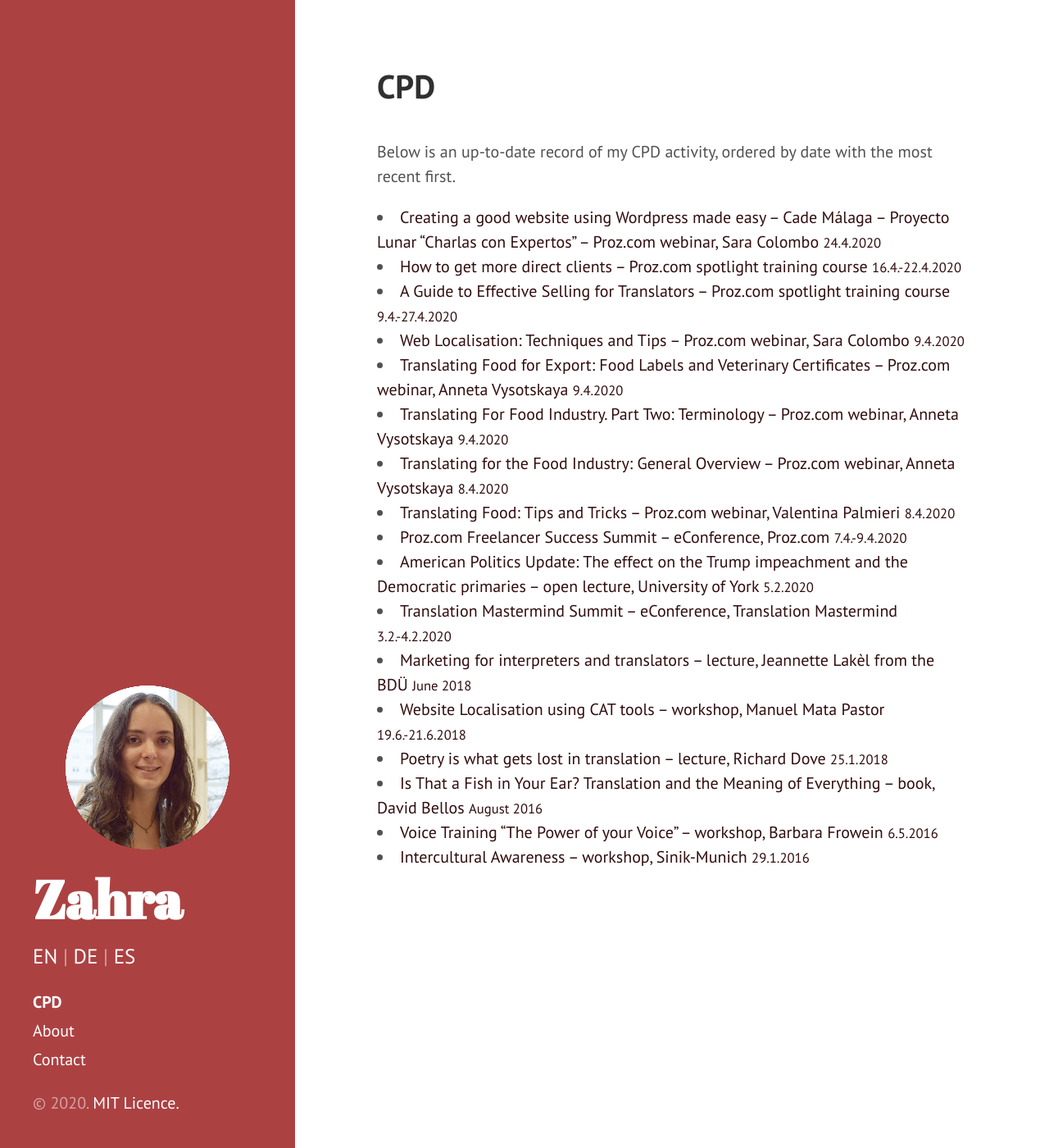
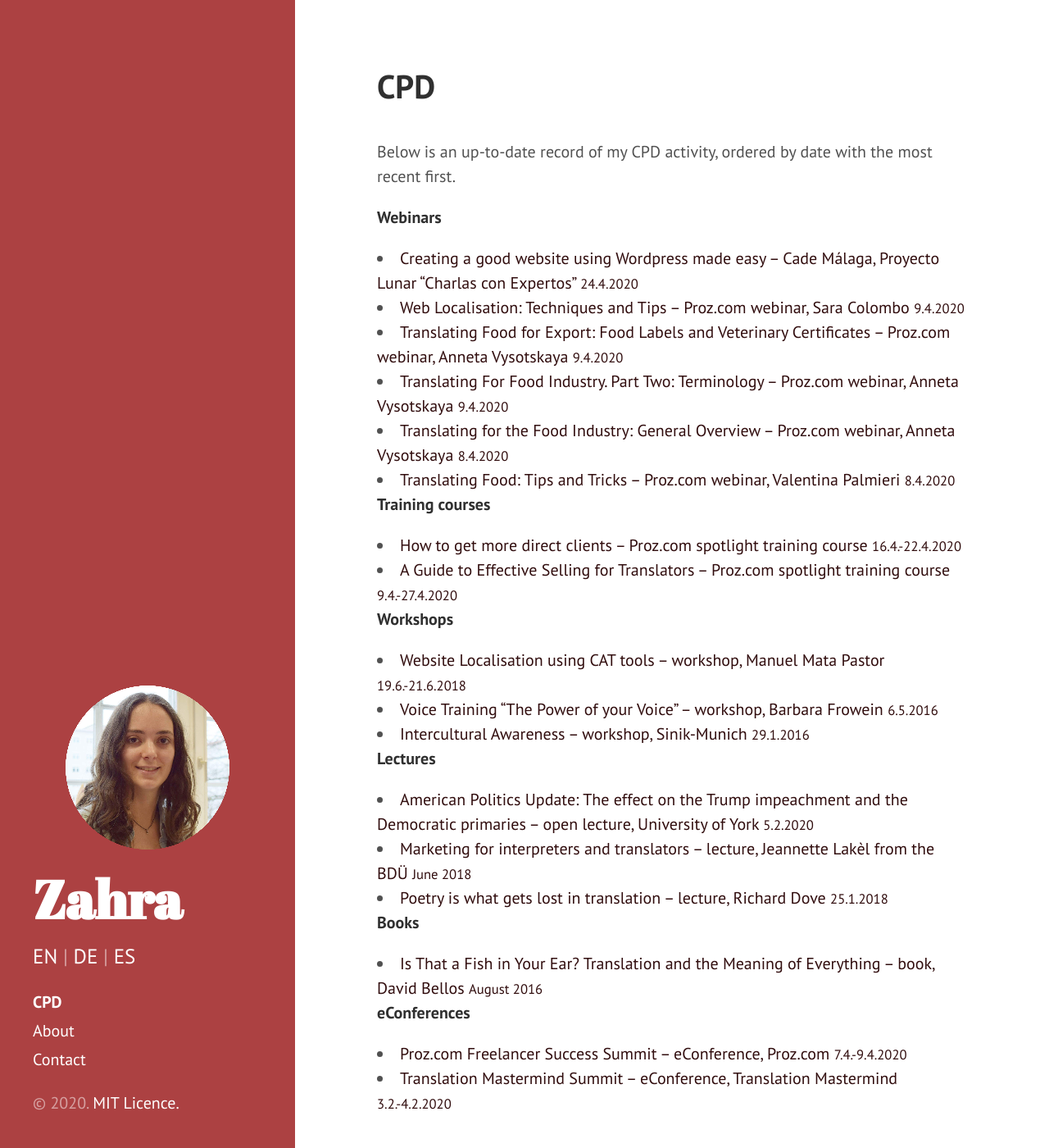
Before and after one commit to Zahra-Claire-Bahrani-Peacock/zahra-claire-bahrani-peacock.github.io, a Jekyll site: the page built from CPD.md, in a window 1280 px wide and 1400 px high. Shown: the whole window at 82% size. Built offline with Jekyll 4.4.1, drawn with Linux system fonts in a browser that asks for light colours; some of the changed lines change nothing that is shown.

Commit message:
Update CPD.md

```diff
--- a/CPD.md
+++ b/CPD.md
@@ -6,13 +6,11 @@ permalink: cpd
 <br/>
 Below is an up-to-date record of my CPD activity, ordered by date with the most recent first.
 <br/>
-<li><a href="https://videos.proz.com/videos/web-localisation-techniques-and-tips-440 " target="_blank">Creating a good website using Wordpress made easy – Cade Málaga – Proyecto Lunar
-“Charlas con Expertos”
- – Proz.com webinar, Sara Colombo <small>24.4.2020</small></a></li>
 
-<li><a href="https://training.proz.com/spotlight-training/how-to-get-more-direct-clients-1" target="_blank">How to get more direct clients – Proz.com spotlight training course <small>16.4.-22.4.2020</small></a></li>
+**Webinars**
 
-<li><a href="https://training.proz.com/spotlight-training/guide-to-effective-sales" target="_blank">A Guide to Effective Selling for Translators – Proz.com spotlight training course <small>9.4.-27.4.2020</small></a></li>
+<li><a href="https://videos.proz.com/videos/web-localisation-techniques-and-tips-440 " target="_blank">Creating a good website using Wordpress made easy – Cade Málaga, Proyecto Lunar
+“Charlas con Expertos” <small>24.4.2020</small></a></li>
 
 <li><a href="https://videos.proz.com/videos/web-localisation-techniques-and-tips-440" target="_blank">Web Localisation: Techniques and Tips – Proz.com webinar, Sara Colombo <small>9.4.2020</small></a></li>
 
@@ -24,20 +22,36 @@ Below is an up-to-date record of my CPD activity, ordered by date with the most
 
 <li><a href="https://videos.proz.com/videos/translating-food-tips-and-tricks-743" target="_blank">Translating Food: Tips and Tricks – Proz.com webinar, Valentina Palmieri <small>8.4.2020</small></a></li>
 
-<li><a href="https://www.proz.com/tv/Summit2020" target="_blank">Proz.com Freelancer Success Summit – eConference, Proz.com <small>7.4.-9.4.2020</small></a></li>
+**Training courses**
 
-<li><a href="https://www.york.ac.uk/news-and-events/events/public-lectures/spring-2020/american-update/" target="_blank">American Politics Update: The effect on the Trump impeachment and the Democratic primaries – open lecture, University of York <small>5.2.2020</small></a></li>
+<li><a href="https://training.proz.com/spotlight-training/how-to-get-more-direct-clients-1" target="_blank">How to get more direct clients – Proz.com spotlight training course <small>16.4.-22.4.2020</small></a></li>
 
-<li><a href="https://translationmastermind.com/summit/" target="_blank">Translation Mastermind Summit – eConference, Translation Mastermind <small>3.2.-4.2.2020</small></a></li>
+<li><a href="https://training.proz.com/spotlight-training/guide-to-effective-sales" target="_blank">A Guide to Effective Selling for Translators – Proz.com spotlight training course <small>9.4.-27.4.2020</small></a></li>
 
-<li><a href="http://www.lakel-translation.de/" target="_blank">Marketing for interpreters and translators – lecture, Jeannette Lakèl from the BDÜ <small>June 2018</small></a></li>
+**Workshops**
 
 <li><a href="https://twitter.com/tradumata?lang=en" target="_blank" title="Link in English and Spanish.">Website Localisation using CAT tools – workshop, Manuel Mata Pastor <small>19.6.-21.6.2018</small></a></li>
-
-<li><a href="https://www.carcanet.co.uk/cgi-bin/indexer?owner_id=178" target="_blank">Poetry is what gets lost in translation – lecture, Richard Dove <small>25.1.2018</small></a></li>
-
-<li><a href="https://www.amazon.co.uk/That-Fish-Your-Ear-Translation/dp/0241954304/ref=sr_1_1?dchild=1&keywords=Is+That+a+Fish+in+Your+Ear%3F+Translation+and+the+Meaning+of+Everything&qid=1590498089&quartzVehicle=842-813&replacementKeywords=that+a+fish+in+your+ear%3F+translation+and+the+meaning+of+everything&sr=8-1" target="_blank">Is That a Fish in Your Ear? Translation and the Meaning of Everything – book, David Bellos <small>August 2016</small></a></li>
 
 <li><a href="http://www.barbarafrowein.de/pg.1/professionelles-stimmtraining-sprechtraining.htm" target="_blank" title="Link in German.">Voice Training “The Power of your Voice” – workshop, Barbara Frowein <small>6.5.2016</small></a></li>
 
 <li><a href="https://www.facebook.com/pg/SinikMunich/about/?ref=page_internal" target="_blank" title="Link in German.">Intercultural Awareness – workshop, Sinik-Munich <small>29.1.2016</small></a></li>
+
+**Lectures**
+
+<li><a href="https://www.york.ac.uk/news-and-events/events/public-lectures/spring-2020/american-update/" target="_blank">American Politics Update: The effect on the Trump impeachment and the Democratic primaries – open lecture, University of York <small>5.2.2020</small></a></li>
+
+<li><a href="http://www.lakel-translation.de/" target="_blank">Marketing for interpreters and translators – lecture, Jeannette Lakèl from the BDÜ <small>June 2018</small></a></li>
+
+<li><a href="https://www.carcanet.co.uk/cgi-bin/indexer?owner_id=178" target="_blank">Poetry is what gets lost in translation – lecture, Richard Dove <small>25.1.2018</small></a></li>
+
+
+
+**Books**
+
+<li><a href="https://www.amazon.co.uk/That-Fish-Your-Ear-Translation/dp/0241954304/ref=sr_1_1?dchild=1&keywords=Is+That+a+Fish+in+Your+Ear%3F+Translation+and+the+Meaning+of+Everything&qid=1590498089&quartzVehicle=842-813&replacementKeywords=that+a+fish+in+your+ear%3F+translation+and+the+meaning+of+everything&sr=8-1" target="_blank">Is That a Fish in Your Ear? Translation and the Meaning of Everything – book, David Bellos <small>August 2016</small></a></li>
+
+**eConferences**
+
+<li><a href="https://www.proz.com/tv/Summit2020" target="_blank">Proz.com Freelancer Success Summit – eConference, Proz.com <small>7.4.-9.4.2020</small></a></li>
+
+<li><a href="https://translationmastermind.com/summit/" target="_blank">Translation Mastermind Summit – eConference, Translation Mastermind <small>3.2.-4.2.2020</small></a></li>
```
